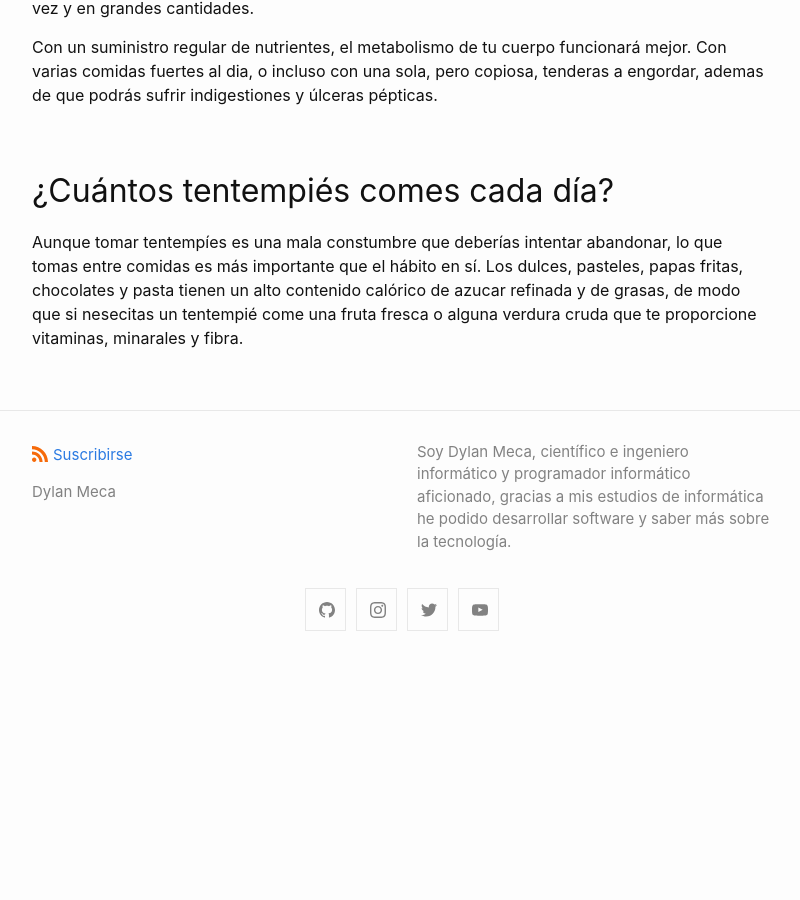
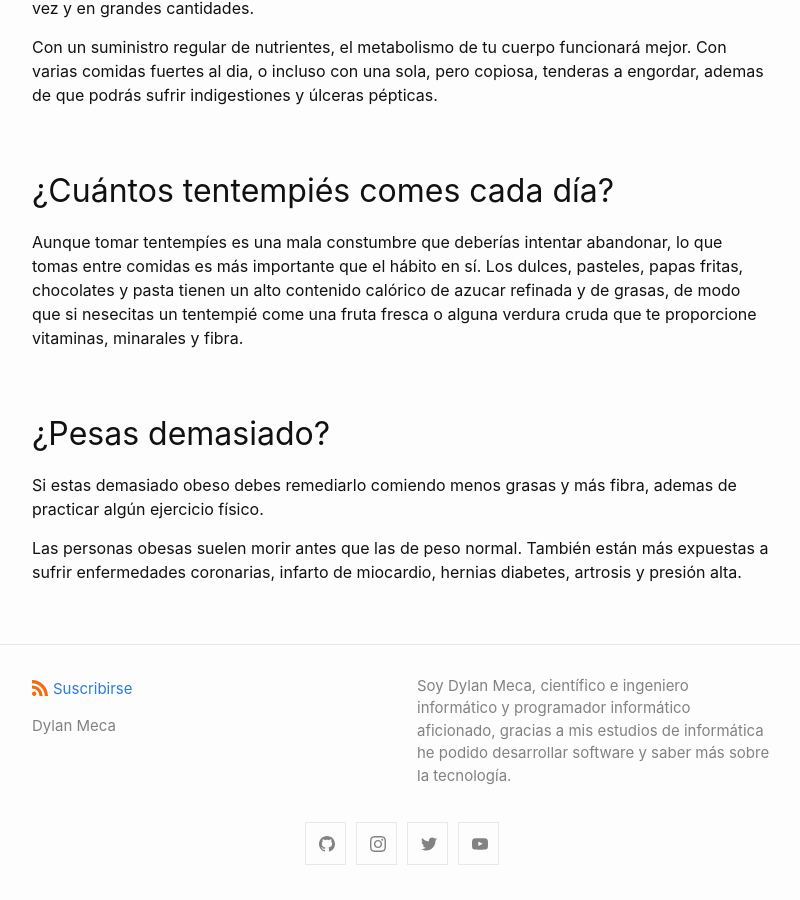
Before and after one commit to dylanmeca/dylanmeca.github.io, a Jekyll site: the page built from _posts/2021-08-17-Si-tenemos-buena-nutricion-tenemos-buena-salud.md, in a window 1280 px wide and 900 px high, scrolled down 1913 px. Shown: the whole window, without its empty margins (238-1038 px from the left). Built offline with Jekyll 4.4.1, drawn with Linux system fonts in a browser that asks for light colours; a script that is not in the unit is left out; comment, search, counter and statistics services are not loaded; before the commit the page ends 2579 px from its top, so only the background shows below that.

Commit message:
Update 2021-08-17-Si-tenemos-buena-nutricion-tenemos-buena-salud.md

```diff
--- a/_posts/2021-08-17-Si-tenemos-buena-nutricion-tenemos-buena-salud.md
+++ b/_posts/2021-08-17-Si-tenemos-buena-nutricion-tenemos-buena-salud.md
@@ -44,3 +44,9 @@ de que podrás sufrir indigestiones y úlceras pépticas.
 Aunque tomar tentempíes es una mala constumbre que deberías intentar abandonar, lo que tomas entre comidas
 es más importante que el hábito en sí. Los dulces, pasteles, papas fritas, chocolates y pasta tienen un alto contenido calórico de azucar refinada y de grasas, de modo
 que si nesecitas un tentempié come una fruta fresca o alguna verdura cruda que te proporcione vitaminas, minarales y fibra.
+
+## ¿Pesas demasiado?
+
+Si estas demasiado obeso debes remediarlo comiendo menos grasas y más fibra, ademas de practicar algún ejercicio físico.
+
+Las personas obesas suelen morir antes que las de peso normal. También están más expuestas a sufrir enfermedades coronarias, infarto de miocardio, hernias diabetes, artrosis y presión alta.
```
